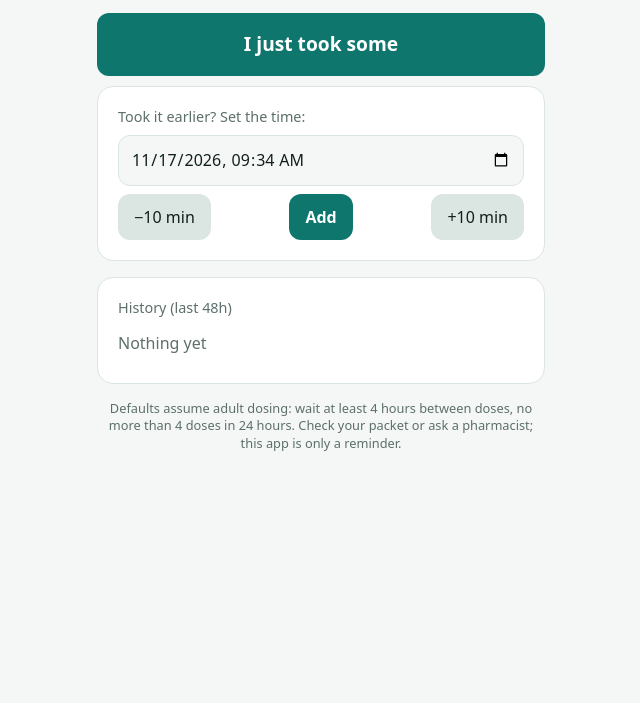
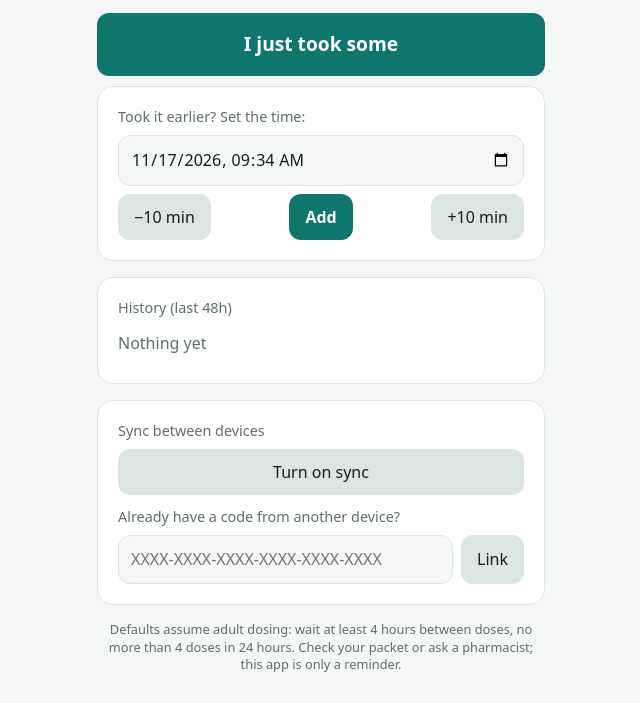
Before and after one commit to sam-strath/paracetamol-tracker, a plain HTML site: page index.html in a window 1280 px wide. Shown: the part 216-919 px from the top of the page, without its empty margins (319-959 px from the left). Before the commit the page ends 800 px from the top, so only its background shows below. Drawn offline with Linux system fonts and the light colour scheme.

Commit message:
Enable sync with deployed Worker
Co-Authored-By: Claude Sonnet 5.5 <noreply@anthropic.com>

```diff
--- a/index.html
+++ b/index.html
@@ -90,7 +90,7 @@
 
 <script>
 // Set after deploying the Cloudflare Worker (see worker/README.md). Leave empty to disable sync.
-const SYNC_URL = '';
+const SYNC_URL = 'https://paracetamol-sync.samlloyd-strath.workers.dev';
 
 const GAP_H = 4, MAX_24H = 4;
 const H = 3600000, WEEK = 7*24*H;
```
